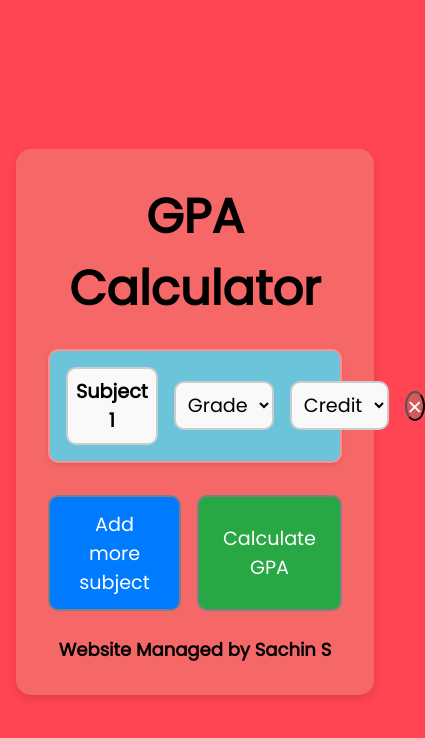
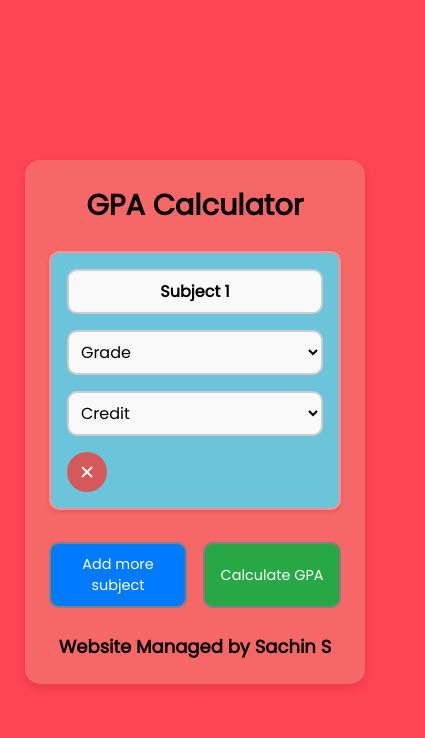
Before and after one commit to sac-hin26/gpa_calc, a plain HTML site: page index.html in a window 390 px wide. Shown: the whole page, 425 px wide, since content can reach past the window. Drawn offline with Linux system fonts and the light colour scheme.

Commit message:
styles.css

```diff
--- a/styles.css
+++ b/styles.css
@@ -8,17 +8,17 @@
 }
 
 body {
-  background-color: #ff4454; /* Light red background */
+  background-color: #ff4454;
   color: black;
   display: flex;
   justify-content: center;
   align-items: center;
-  height: 100vh;
+  min-height: 100vh;
   padding: 1rem;
 }
 
 .container {
-  width: 100%;
+  width: 90%;
   max-width: 600px;
   padding: 2rem;
   background-color: rgb(246, 103, 103);
@@ -28,17 +28,13 @@ body {
 }
 
 p {
-    font-size: large;
-    text-align: center;
-    font-weight: bold;
-}
-
-.header {
-  margin-bottom: 1rem;
+  font-size: large;
+  text-align: center;
+  font-weight: bold;
 }
 
 .heading {
-  font-size: 3rem;
+  font-size: 2.5rem;
   color: black;
   margin-bottom: 1.5rem;
 }
@@ -56,8 +52,9 @@ p {
 
 .box {
   display: flex;
+  flex-direction: column;
+  gap: 1rem;
   justify-content: space-between;
-  align-items: center;
   border: 2px solid rgb(251, 144, 144);
   border-radius: 10px;
   padding: 1rem;
@@ -67,29 +64,31 @@ p {
 }
 
 .box-content {
-  flex: 1;
-  padding: 0.5rem;
-  margin-right: 1rem;
+  padding: 0.8rem;
   font-size: 1.2rem;
   border-radius: 10px;
   border: 2px solid #ccc;
   background-color: #f9f9f9;
+  width: 100%;
 }
 
 .remove-button {
-  width: 30px;
-  height: 30px;
+  width: 40px;
+  height: 40px;
   text-align: center;
   border-radius: 50%;
   background-color: rgb(214, 89, 89);
   cursor: pointer;
   color: white;
   font-size: 1.2rem;
+  border: none;
 }
 
 .button-container {
   display: flex;
   gap: 1rem;
+  flex-wrap: wrap;
+  justify-content: center;
 }
 
 .add-button, .calculate-button {
@@ -100,6 +99,7 @@ p {
   cursor: pointer;
   background-color: #007bff;
   color: white;
+  flex: 1;
 }
 
 .add-button:hover, .calculate-button:hover {
@@ -113,3 +113,40 @@ p {
 .calculate-button:hover {
   background-color: #218838;
 }
+
+/* Responsive Design */
+@media (max-width: 768px) {
+  .container {
+    width: 95%;
+    padding: 1.5rem;
+  }
+
+  .heading {
+    font-size: 2rem;
+  }
+
+  .box {
+    flex-direction: column;
+  }
+
+  .add-button, .calculate-button {
+    padding: 0.8rem;
+    font-size: 1rem;
+  }
+}
+
+@media (max-width: 480px) {
+  .heading {
+    font-size: 1.8rem;
+  }
+
+  .box-content {
+    font-size: 1rem;
+    padding: 0.5rem;
+  }
+
+  .add-button, .calculate-button {
+    font-size: 0.9rem;
+    padding: 0.6rem;
+  }
+}
```
